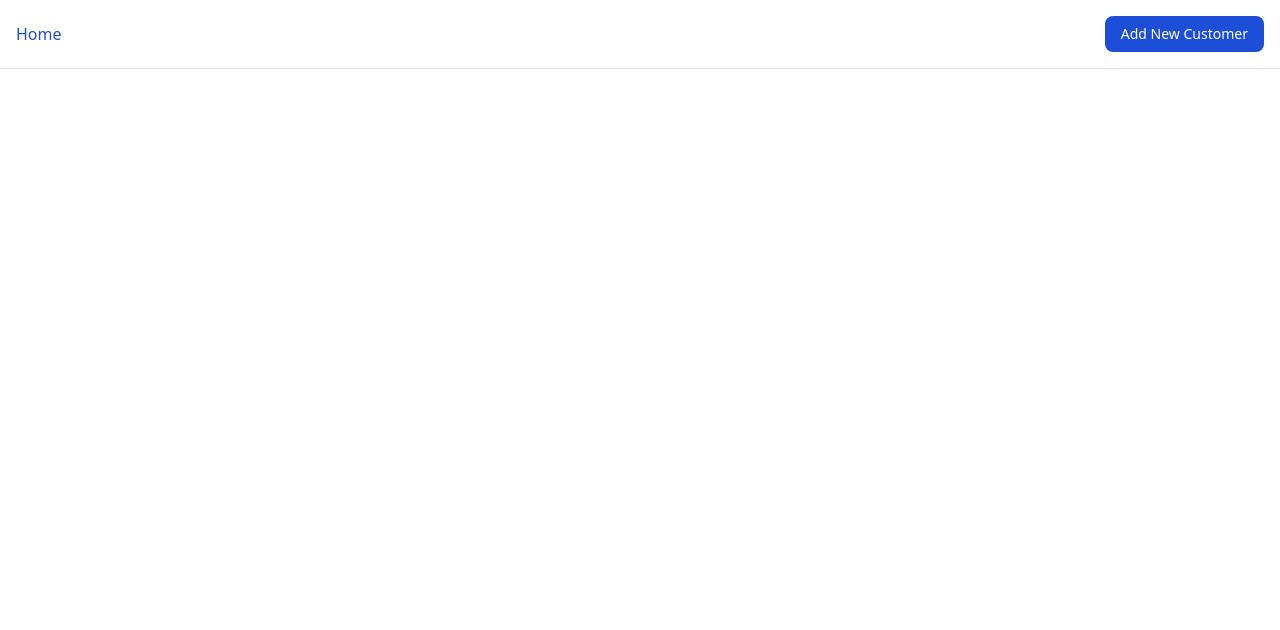
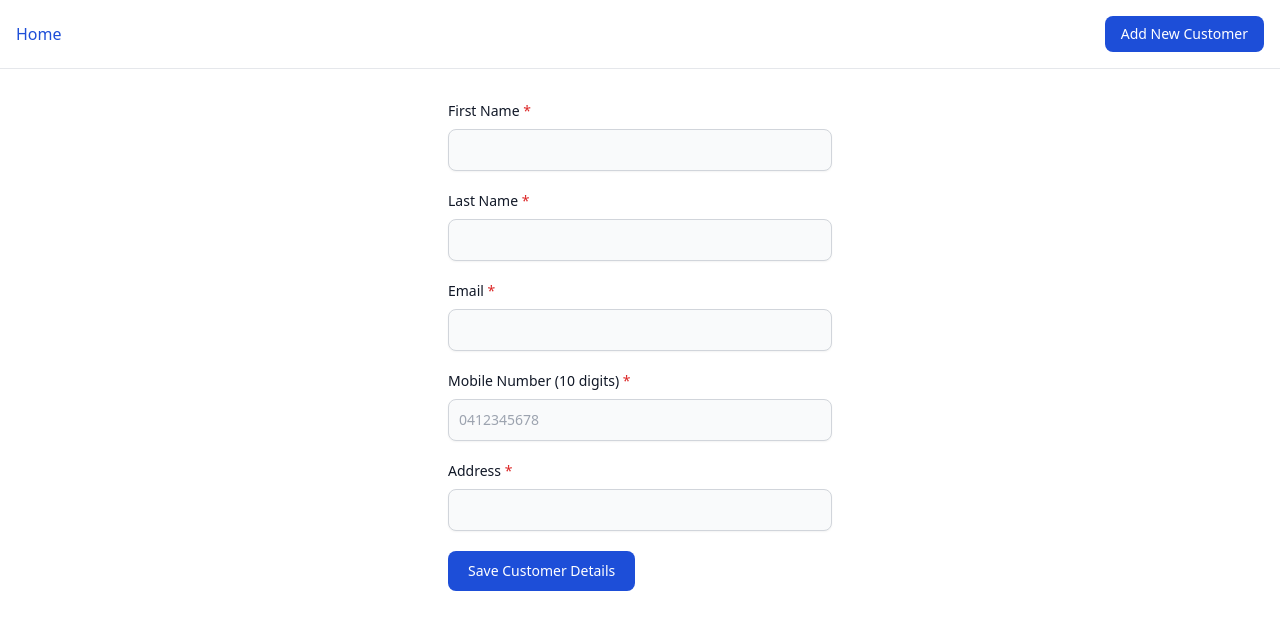
Before and after one commit to daredev127/CustomersApp-Frontend, an Angular app in the folder customers-app/: page /new-customer in a window 1280 px wide. Before the commit this address led to /. Shown: the top 630 px of the page. Built offline with nearby package versions, Linux system fonts and the light colour scheme.

Commit message:
implemented a form to add new customers

```diff
--- a/customers-app/src/app/app.routes.ts
+++ b/customers-app/src/app/app.routes.ts
@@ -1,8 +1,11 @@
 import { Routes } from '@angular/router';
 import { CustomerListComponent } from './features/customer/customer-list/customer-list.component';
 import { CustomerDetailsComponent } from './features/customer/customer-details/customer-details.component';
+import { NewCustomerComponent } from './features/customer/new-customer/new-customer.component';
 
 export const routes: Routes = [
   { path: '', component: CustomerListComponent },
   { path: 'customer/:id', component: CustomerDetailsComponent },
+  { path: 'new-customer', component: NewCustomerComponent },
+  { path: '**', redirectTo: '', pathMatch: 'full' },
 ];
--- a/customers-app/src/app/core/components/header/header.component.html
+++ b/customers-app/src/app/core/components/header/header.component.html
@@ -4,7 +4,7 @@
   >
     <div class="flex md:order-2 space-x-3 md:space-x-0 rtl:space-x-reverse">
       <button
-        routerLink=""
+        routerLink="/new-customer"
         type="button"
         class="text-white bg-blue-700 hover:bg-blue-800 focus:ring-4 focus:outline-none focus:ring-blue-300 font-medium rounded-lg text-sm px-4 py-2 text-center"
       >
--- a/customers-app/src/app/error-handling/error-messages.ts
+++ b/customers-app/src/app/error-handling/error-messages.ts
@@ -1,4 +1,5 @@
 export const ErrorMessages = {
   SERVER_CONNECTION_ERROR:
     'There was an issue while trying to access the server.',
+  INVALID_INPUTS: 'Please enter valid inputs.',
 };
--- /dev/null
+++ b/customers-app/src/app/features/customer/new-customer/new-customer.component.html
@@ -0,0 +1,113 @@
+<form class="max-w-sm mx-auto" [formGroup]="newCustomerForm">
+  <div class="mb-5">
+    <label for="firstName" class="block mb-2 text-sm font-medium text-gray-900"
+      >First Name <span class="text-red-600">*</span></label
+    >
+    <input
+      formControlName="firstName"
+      type="text"
+      id="firstName"
+      class="shadow-sm bg-gray-50 border border-gray-300 text-gray-900 text-sm rounded-lg focus:ring-blue-500 focus:border-blue-500 block w-full p-2.5"
+      required
+    />
+    @if((fc['firstName'].touched || submitted) && fc['firstName'].invalid) {
+    @if(fc['firstName'].hasError('required')) {
+    <div class="mt-2 text-sm text-red-600">
+      Please enter the customer's first name.
+    </div>
+    } @else if (fc['firstName'].hasError('maxlength')) {
+    <div class="mt-2 text-sm text-red-600">
+      First name must not exceed 50 characters.
+    </div>
+    } }
+  </div>
+  <div class="mb-5">
+    <label for="lastName" class="block mb-2 text-sm font-medium text-gray-900"
+      >Last Name <span class="text-red-600">*</span></label
+    >
+    <input
+      formControlName="lastName"
+      type="text"
+      id="lastName"
+      class="shadow-sm bg-gray-50 border border-gray-300 text-gray-900 text-sm rounded-lg focus:ring-blue-500 focus:border-blue-500 block w-full p-2.5"
+      required
+    />
+    @if((fc['lastName'].touched || submitted) && fc['lastName'].invalid) {
+    @if(fc['lastName'].hasError('required')) {
+    <div class="mt-2 text-sm text-red-600">
+      Please enter the customer's last name.
+    </div>
+    }@else if (fc['lastName'].hasError('maxlength')) {
+    <div class="mt-2 text-sm text-red-600">
+      Last name must not exceed 50 characters.
+    </div>
+    } }
+  </div>
+  <div class="mb-5">
+    <label for="email" class="block mb-2 text-sm font-medium text-gray-900"
+      >Email <span class="text-red-600">*</span></label
+    >
+    <input
+      formControlName="email"
+      type="email"
+      id="email"
+      class="shadow-sm bg-gray-50 border border-gray-300 text-gray-900 text-sm rounded-lg focus:ring-blue-500 focus:border-blue-500 block w-full p-2.5"
+      required
+    />
+    @if((fc['email'].touched || submitted) && fc['email'].invalid) {
+    <div class="mt-2 text-sm text-red-600">Please enter a valid email.</div>
+    }
+  </div>
+  <div class="mb-5">
+    <label
+      for="mobileNumber"
+      class="block mb-2 text-sm font-medium text-gray-900"
+      >Mobile Number (10 digits) <span class="text-red-600">*</span></label
+    >
+    <input
+      formControlName="mobileNumber"
+      type="tel"
+      id="mobileNumber"
+      class="shadow-sm bg-gray-50 border border-gray-300 text-gray-900 text-sm rounded-lg focus:ring-blue-500 focus:border-blue-500 block w-full p-2.5"
+      required
+      placeholder="0412345678"
+    />
+    @if((fc['mobileNumber'].touched || submitted) && fc['mobileNumber'].invalid)
+    {
+    <div class="mt-2 text-sm text-red-600">
+      Please enter the customer's 10-digit mobile number.
+    </div>
+    }
+  </div>
+  <div class="mb-5">
+    <label for="address" class="block mb-2 text-sm font-medium text-gray-900"
+      >Address <span class="text-red-600">*</span></label
+    >
+    <input
+      #address
+      formControlName="address"
+      type="text"
+      id="address"
+      class="shadow-sm bg-gray-50 border border-gray-300 text-gray-900 text-sm rounded-lg focus:ring-blue-500 focus:border-blue-500 block w-full p-2.5"
+      required
+    />
+    @if((fc['address'].touched || submitted) && fc['address'].invalid) {
+    @if(fc['address'].hasError('required')) {
+    <div class="mt-2 text-sm text-red-600">
+      Please enter the customer's last name.
+    </div>
+    }@else if (fc['address'].hasError('maxlength')) {
+    <div class="mt-2 text-sm text-red-600">
+      The address must not exceed 250 characters.
+    </div>
+    }}
+  </div>
+
+  <button
+    (click)="addNewCustomer()"
+    type="submit"
+    class="text-white bg-blue-700 hover:bg-blue-800 focus:ring-4 focus:outline-none focus:ring-blue-300 font-medium rounded-lg text-sm px-5 py-2.5 text-center"
+  >
+    Save Customer Details
+  </button>
+</form>
--- /dev/null
+++ b/customers-app/src/app/features/customer/new-customer/new-customer.component.ts
@@ -0,0 +1,84 @@
+import { Component } from '@angular/core';
+import {
+  FormGroup,
+  FormBuilder,
+  Validators,
+  ReactiveFormsModule,
+} from '@angular/forms';
+import { Router } from '@angular/router';
+import { CustomerService } from '../../../apis/customer.service';
+import { Customer } from '../../../shared/types/customer/customer';
+import { ErrorMessages } from '../../../error-handling/error-messages';
+
+@Component({
+  selector: 'app-new-customer',
+  standalone: true,
+  imports: [ReactiveFormsModule],
+  templateUrl: './new-customer.component.html',
+  styleUrl: './new-customer.component.css',
+})
+export class NewCustomerComponent {
+  newCustomerForm!: FormGroup;
+  customer: Customer = new Customer();
+  submitted: boolean = false;
+  loadAPI!: Promise<any>;
+
+  constructor(
+    private customerService: CustomerService,
+    private formBuilder: FormBuilder,
+    private router: Router
+  ) {}
+
+  ngOnInit(): void {
+    this.setupCustomerForm();
+  }
+
+  get fc() {
+    return this.newCustomerForm.controls;
+  }
+
+  setupCustomerForm() {
+    this.newCustomerForm = this.formBuilder.group({
+      firstName: ['', [Validators.required, Validators.maxLength(50)]],
+      lastName: ['', [Validators.required, Validators.maxLength(50)]],
+      email: [
+        '',
+        [
+          Validators.required,
+          Validators.maxLength(50),
+          Validators.pattern(`^[\\w-\\.]+@([\\w-]+\\.)+[\\w-]{2,4}$`),
+        ],
+      ],
+      mobileNumber: [
+        '',
+        [Validators.required, Validators.pattern('^\\d{10}$')],
+      ],
+      address: ['', [Validators.required, Validators.maxLength(250)]],
+    });
+  }
+
+  addNewCustomer() {
+    this.submitted = true;
+    if (this.newCustomerForm.invalid) {
+      window.alert(ErrorMessages.INVALID_INPUTS);
+      return;
+    }
+
+    this.customer.firstName = this.fc['firstName'].value;
+    this.customer.lastName = this.fc['lastName'].value;
+    this.customer.email = this.fc['email'].value;
+    this.customer.mobileNumber = this.fc['mobileNumber'].value;
+    this.customer.address = this.fc['address'].value;
+
+    this.customerService.addNewCustomer(this.customer).subscribe({
+      next: () => {
+        this.router.navigateByUrl('');
+      },
+      error: (errorResponse) => {
+        window.alert(
+          errorResponse.error.message || ErrorMessages.SERVER_CONNECTION_ERROR
+        );
+      },
+    });
+  }
+}
```
Also changed, not shown: customers-app/src/app/features/customer/new-customer/new-customer.component.css (added).
